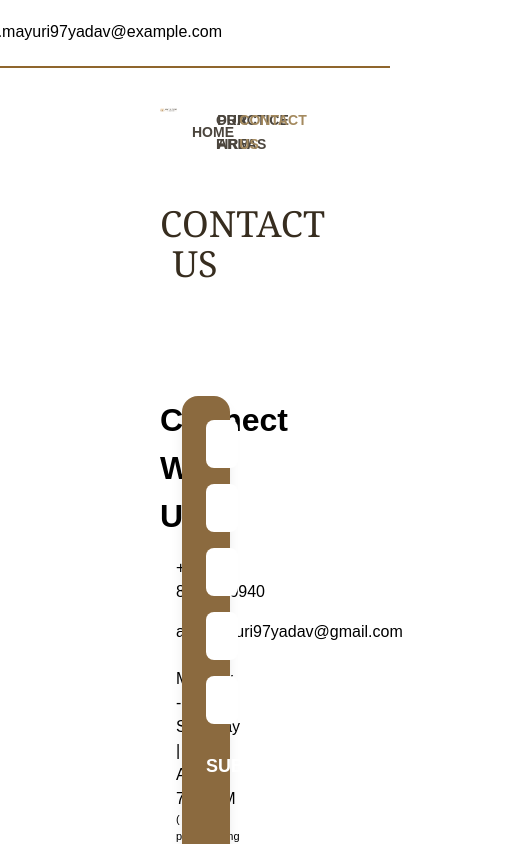
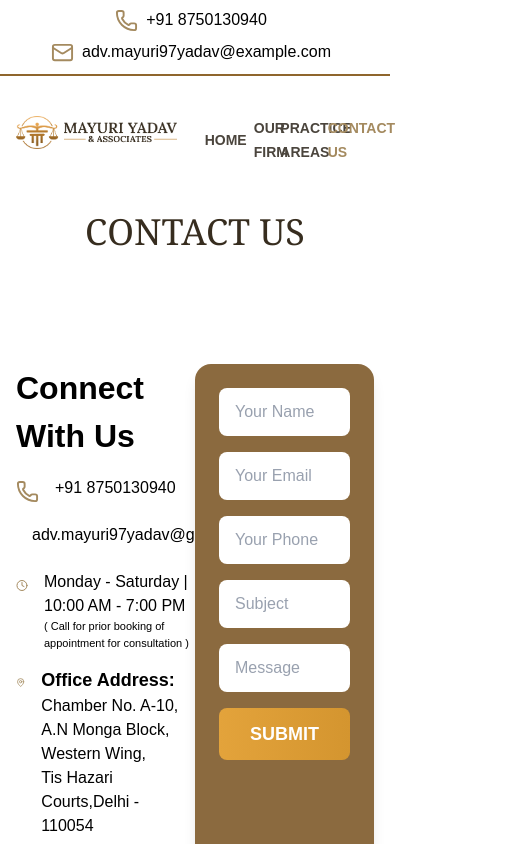
Before and after one commit to PriyanshuVr/mayuri, a Next.js app: page /ContactUs in a window 390 px wide. Shown: the top 844 px of the page, 506 px wide, since content can reach past the window. Built offline with nearby package versions, Linux system fonts and the light colour scheme; a web font is replaced by a local one.

Commit message:
responsive1

```diff
--- a/src/app/ContactUs/page.tsx
+++ b/src/app/ContactUs/page.tsx
@@ -6,16 +6,16 @@ import Footer from "@/core/component/footer";
 export default function ContactUs_Page() {
   return (
     <div>
-      <div className="mx-40">
+      <div className="mx-4 md:mx-12 lg:mx-40">
         <Header />
       </div>
       <div className="w-full h-0.5 bg-[#8f662d] my-2.5"></div>
-      <div className="mx-40">
+      <div className="mx-4 md:mx-12 lg:mx-40">
         <Header2 />
         <ContactUs />
       </div>
       <div className="bg-black">
-        <div className="mx-40">
+        <div className="mx-4 md:mx-12 lg:mx-40">
           <Footer />
         </div>
       </div>
--- a/src/app/OurFirm/page.tsx
+++ b/src/app/OurFirm/page.tsx
@@ -3,20 +3,17 @@ import Header from "../../core/component/header";
 import Header2 from "../../core/component/header2";
 import Footer from "@/core/component/footer";
 import Footer2 from "@/core/component/footer2";
-import Footer3 from "@/core/component/footer3";
 import Footer4 from "@/core/component/footer4";
-import ServicesSection from "@/core/component/practice_areas";
-import Image from "next/image";
 import FirmPage2 from "@/core/component/firm_page2";
 
 export default function OurFirm_Page() {
   return (
     <div>
-      <div className="mx-40">
+      <div className="mx-4 md:mx-12 lg:mx-40">
         <Header />
       </div>
       <div className="w-full h-0.5 bg-[#8f662d] my-2.5"></div>
-      <div className="mx-40">
+      <div className="mx-4 md:mx-12 lg:mx-40">
         <Header2 />
         <h1 className="text-4xl md:text-5xl lg:text-7xl font-serif mb-28 mt-20 text-[#372d1f] text-center">
           OUR FIRM
@@ -26,12 +23,12 @@ export default function OurFirm_Page() {
       </div>
       <Footer4 />
       <div className="bg-[#f7f2ec]">
-        <div className="mx-40">
+        <div className="mx-4 md:mx-12 lg:mx-40">
           <Footer2 />
         </div>
       </div>
       <div className="bg-black">
-        <div className="mx-40">
+        <div className="mx-4 md:mx-12 lg:mx-40">
           <Footer />
         </div>
       </div>
--- a/src/app/PracticeAreas/page.tsx
+++ b/src/app/PracticeAreas/page.tsx
@@ -7,11 +7,11 @@ import ServicesSection from "@/core/component/practice_areas";
 export default function ContactUs_Page() {
   return (
     <div>
-      <div className="mx-40">
+      <div className="mx-4 md:mx-12 lg:mx-40">
         <Header />
       </div>
       <div className="w-full h-0.5 bg-[#8f662d] my-2.5"></div>
-      <div className="mx-40">
+      <div className="mx-4 md:mx-12 lg:mx-40">
         <Header2 />
         <h1 className="text-4xl md:text-5xl lg:text-7xl font-serif mb-28 mt-20 text-[#372d1f] text-center">
           PRACTICE AREAS
@@ -20,7 +20,7 @@ export default function ContactUs_Page() {
         <Footer3 />
       </div>
       <div className="bg-black">
-        <div className="mx-40">
+        <div className="mx-4 md:mx-12 lg:mx-40">
           <Footer />
         </div>
       </div>
--- a/src/app/page.tsx
+++ b/src/app/page.tsx
@@ -13,37 +13,37 @@ export default function Home_Page() {
   return (
     <div>
       <div className="bg-[#f7f2ec]">
-        <div className="mx-40">
+        <div className="mx-4 md:mx-12 lg:mx-40">
           <Header />
         </div>
         <div className="w-full h-0.5 bg-[#8f662d] my-2.5"></div>
-        <div className="mx-40">
+        <div className="mx-4 md:mx-12 lg:mx-40">
           <Header2 />
           <Intro />
         </div>
       </div>
-      <div className="mx-40">
+      <div className="mx-4 md:mx-12 lg:mx-40">
         <Intro2 />
       </div>
       <div className="bg-[#f7f2ec]">
-        <div className="mx-40">
+        <div className="mx-4 md:mx-12 lg:mx-40">
           <GridMenu />
         </div>
       </div>
-      <div className="mx-40">
+      <div className="mx-4 md:mx-12 lg:mx-40">
           <FirmCol />
       </div>
       <FeedbackSlider />
-      <div className="mx-40">
+      <div className="mx-4 md:mx-12 lg:mx-40">
           <HomeLast />
       </div>
       <div className="bg-[#f7f2ec]">
-        <div className="mx-40">
+        <div className="mx-4 md:mx-12 lg:mx-40">
           <Footer2 />
         </div>
       </div>
       <div className="bg-black">
-        <div className="mx-40">
+        <div className="mx-4 md:mx-12 lg:mx-40">
           <Footer />
         </div>
       </div>
--- a/src/core/component/header.tsx
+++ b/src/core/component/header.tsx
@@ -3,11 +3,20 @@ import { Phone, Mail } from "lucide-react";
 export default function Header() {
   return (
     <div>
-      <div className="flex flex-row items-center justify-end pt-2">
-        <Phone size={23} className="text-[#a48a5f]" />
-        <p className="text-black mx-2">+91 8750130940</p>
-        <Mail size={23} className="text-[#a48a5f]" />
-        <p className="text-black mx-2">adv.mayuri97yadav@example.com</p>
+      <div className="flex flex-col sm:flex-row items-center justify-center sm:justify-end pt-2 gap-2 sm:gap-0">
+
+        <div className="flex items-center">
+          <Phone size={23} className="text-[#a48a5f]" />
+          <p className="text-black mx-2">+91 8750130940</p>
+        </div>
+
+        <div className="flex items-center">
+          <Mail size={23} className="text-[#a48a5f]" />
+          <p className="text-black mx-2 break-all sm:break-normal">
+            adv.mayuri97yadav@example.com
+          </p>
+        </div>
+
       </div>
     </div>
   );
```
